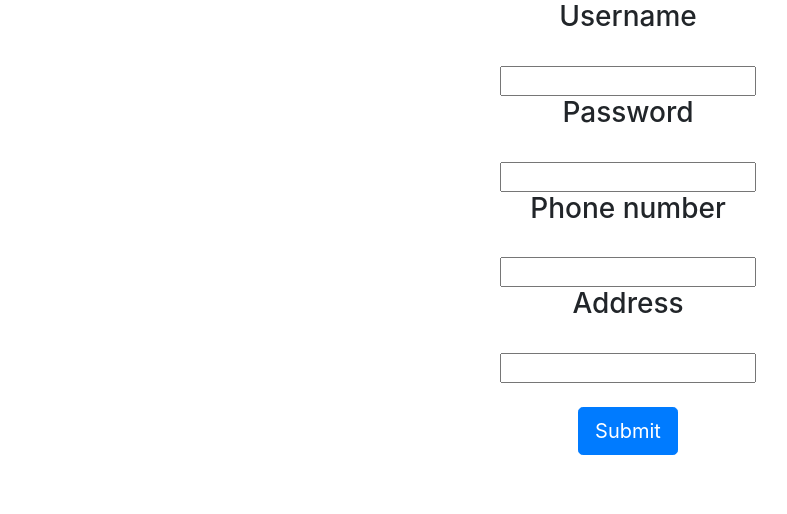
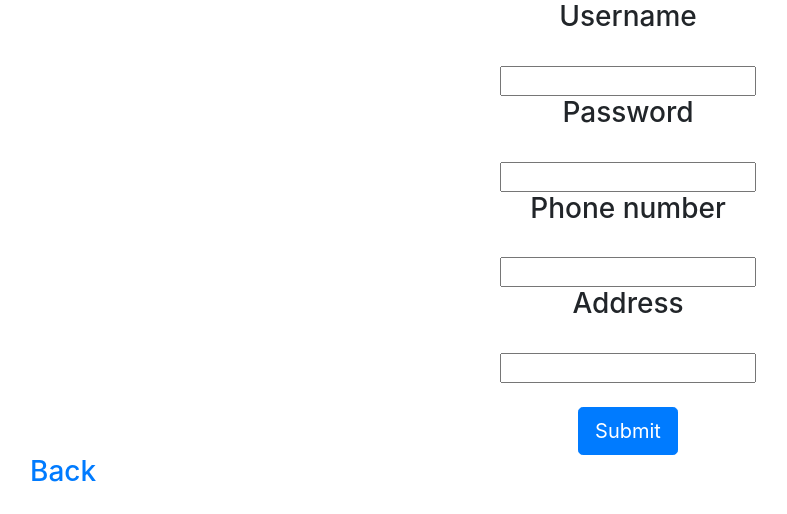
Before and after one commit to Brosha/Finance, a Django app: page /profile/edit/ in a window 1280 px wide. Shown: the part 286-800 px from the top of the page, without its empty margins (12-799 px from the left). Run offline with Django 3.2, Linux system fonts and the light colour scheme; the visitor is signed in with stand-in values (Sample User, id 1); some libraries are stand-ins or nearby versions.

Commit message:
дубль три

```diff
--- a/finance/templates/editprofile.html
+++ b/finance/templates/editprofile.html
@@ -40,4 +40,17 @@
             <button type="submit" class="btn btn-primary btn-lg">Submit</button>
         </form>
     </div>
+     <title>text-indent</title>
+         <style>
+        P {
+          text-indent: 1.5em; /* Отступ первой строки */
+
+          }
+
+        </style>
+        <body>
+           <h3>
+                 <p><a href="/profile/">Back</a></p>
+        </h3>
+        </body>
 {% endblock %}
```
